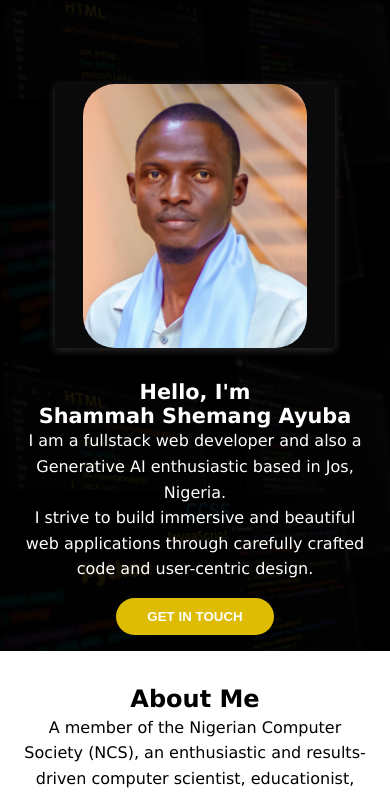
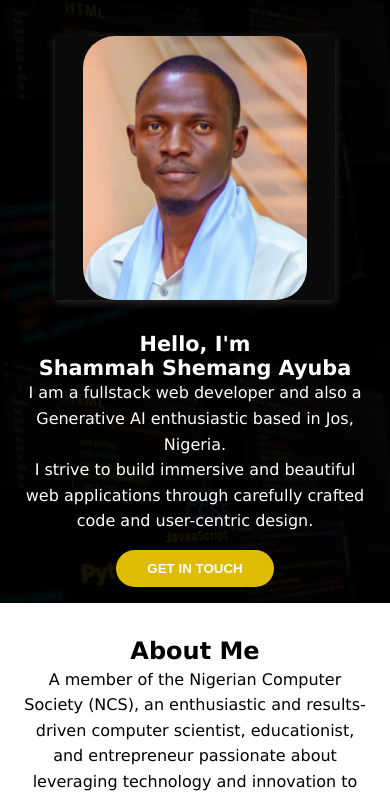
Before and after one commit to shammah124/BagatTech, a plain HTML site: page index.html in a window 390 px wide. Shown: the part 48-842 px from the top of the page. Drawn offline with Linux system fonts and the light colour scheme.

Commit message:
Add files via upload

```diff
--- a/main.css
+++ b/main.css
@@ -475,7 +475,7 @@ body {
 .mobile-image {
     width: 80%;
     height: 80%;
-    margin-top: -5rem;
+    margin-top: -8rem;
     display: flex;
     flex-direction: column;
     background-color: #0a0a0a;
```
